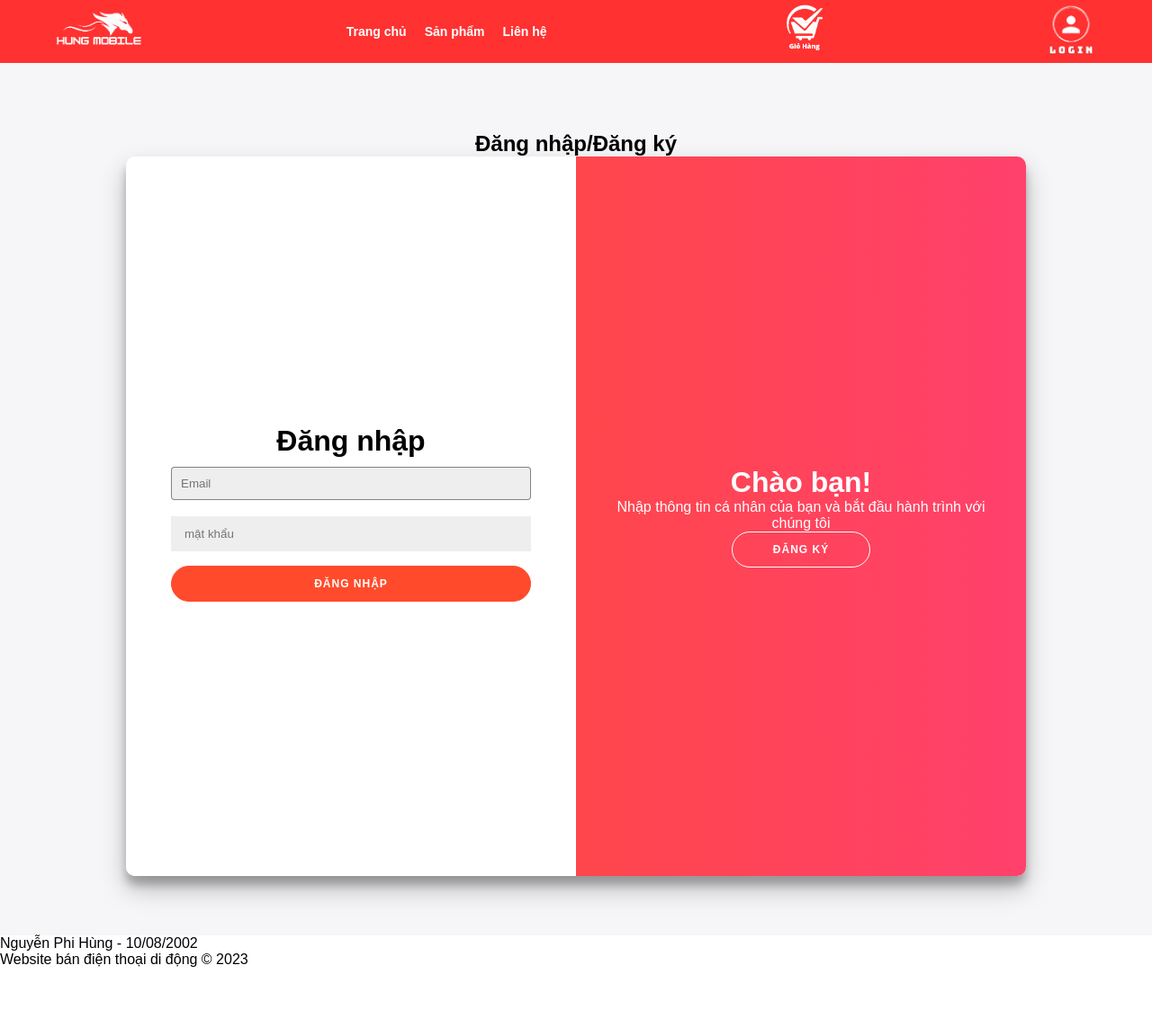
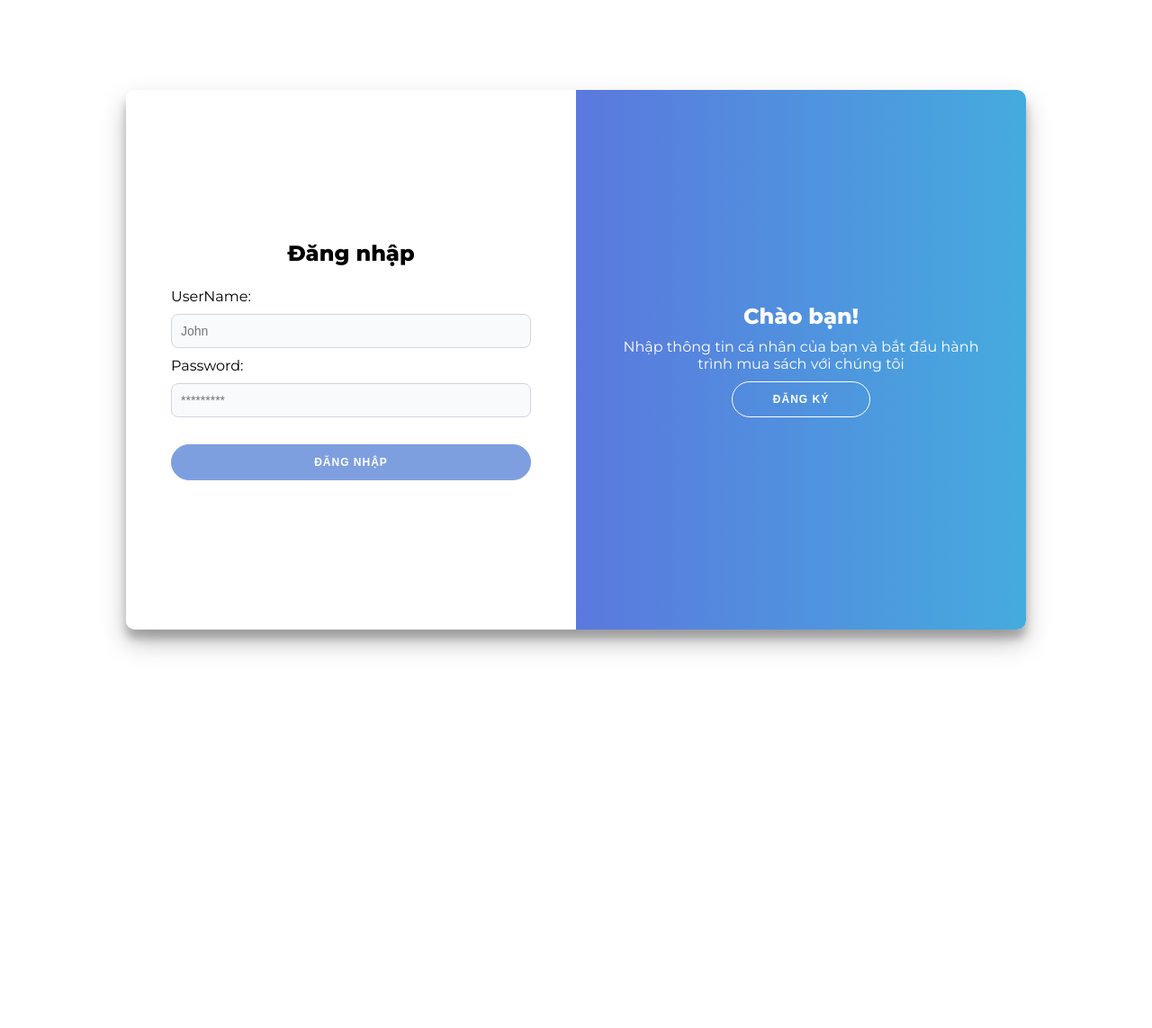
Before and after one commit to phamdungdev03/Web_BanSach, a PHP site: page /dangnhap.php in a window 1280 px wide. Shown: the whole page at 90% size. After the commit the page ends 726 px from the top, so only its background shows below. Run offline with PHP 8.4, Linux system fonts and the light colour scheme; some libraries are stand-ins or nearby versions.

Commit message:
login signup

```diff
--- a/dangnhap.css
+++ b/dangnhap.css
@@ -1,52 +1,73 @@
 @import url('https://fonts.googleapis.com/css?family=Montserrat:400,800');
 
+*{
+    margin: 0;
+    padding: 0;
+    box-sizing: border-box;
+}
 
-/* body {
-    background: #f6f5f7;
+.main{
     display: flex;
     justify-content: center;
     align-items: center;
-    flex-direction: column;
     font-family: 'Montserrat', sans-serif;
     height: 100vh;
-    margin: -20px 0 50px;
-} */
-
-h1 {
-    font-weight: bold;
-    margin: 0;
 }
 
-h2 {
-    margin-top:80px ;
-    text-align: center;
+.containerr {
+    background-color: #fff;
+    border-radius: 10px;
+    box-shadow: 0 14px 28px rgba(0, 0, 0, 0.25),
+        0 10px 10px rgba(0, 0, 0, 0.22);
+    position: relative;
+    overflow: hidden;
+    width: 1000px;
+    max-width: 100%;
+    min-height: 600px;
 }
 
-/* p {
-    font-size: 14px;
-    font-weight: 100;
-    line-height: 20px;
-    letter-spacing: 0.5px;
-    margin: 20px 0 30px;
-} */
-
-span {
-    font-size: 12px;
+.form-container {
+    position: absolute;
+    top: 0;
+    height: 100%;
+    transition: all 0.6s ease-in-out;
 }
 
-a {
-    color: #333;
-    font-size: 14px;
-    text-decoration: none;
-    margin: 15px 0;
+.sign-in-container {
+    left: 0;
+    width: 50%;
+    z-index: 2;
 }
+
+.sign-up-container {
+    left: 0;
+    width: 50%;
+    opacity: 0;
+    z-index: 1;
+}
+
+form {
+    background-color: #FFFFFF;
+    display: flex;
+    justify-content: center;
+    flex-direction: column;
+    padding: 0 50px;
+    height: 100%;
+}
+
+.title{
+    text-align: center;
+    margin-bottom: 24px;
+}
+
 #btn{
-    border: 1px solid #FF4B2B;
-    background-color: #FF4B2B;
+    border: 1px solid #7E9FDF;
+    background-color: #7E9FDF;
     border-radius: 20px;
     color: #FFFFFF;
     font-size: 12px;
     font-weight: bold;
+    margin-top: 20px;
     padding: 12px 45px;
     letter-spacing: 1px;
     text-transform: uppercase;
@@ -88,96 +109,10 @@ button.ghost {
     border-color: #FFFFFF;
 }
 
-
-form {
-    background-color: #FFFFFF;
-    display: flex;
-    align-items: center;
-    justify-content: center;
-    flex-direction: column;
-    padding: 0 50px;
-    height: 100%;
-    text-align: center;
-}
-
-  select{
-    padding: 8px 20px;
-    border-radius: 5px;
-    background-color: #f6f5f7;
-    border: 2px solid #ccc;
-    appearance: none;
-    font-family: 'Montserrat', sans-serif;
-    -webkit-appearance:none;
-    -moz-appearance:none;
-    margin-right: 10px;
-    margin-bottom: 20px;
-    font-size: 14px;
-
-    width: 100%;
-  }
-
-  select:focus{
-    outline: none;
-  }
-
-  option{
-    font-family: 'Montserrat', sans-serif;
-    font-size: 14px;
-  }
-input {
-    background-color: #eee;
-    border: none;
-    padding: 12px 15px;
-    margin: 8px 0;
-    width: 100%;
-}
-.chinh{
-    background: #f6f5f7;
-    display: flex;
-    justify-content: center;
-    align-items: center;
-    flex-direction: column;
-    font-family: 'Montserrat', sans-serif;
-    height: 130vh;
-    /* margin-bottom: 100px; */
-    /* margin: -20px 0 50px; */
-}
-.containerr {
-    background-color: #fff;
-    border-radius: 10px;
-    box-shadow: 0 14px 28px rgba(0, 0, 0, 0.25),
-        0 10px 10px rgba(0, 0, 0, 0.22);
-    position: relative;
-    overflow: hidden;
-    width: 1000px;
-    max-width: 100%;
-    min-height: 800px;
-
-}
-
-.form-container {
-    position: absolute;
-    top: 0;
-    height: 100%;
-    transition: all 0.6s ease-in-out;
-}
-
-.sign-in-container {
-    left: 0;
-    width: 50%;
-    z-index: 2;
-}
-
 .containerr.right-panel-active .sign-in-container {
     transform: translateX(100%);
 }
 
-.sign-up-container {
-    left: 0;
-    width: 50%;
-    opacity: 0;
-    z-index: 1;
-}
 
 .containerr.right-panel-active .sign-up-container {
     transform: translateX(100%);
@@ -187,13 +122,11 @@ input {
 }
 
 @keyframes show {
-
     0%,
     49.99% {
         opacity: 0;
         z-index: 1;
     }
-
     50%,
     100% {
         opacity: 1;
@@ -218,8 +151,8 @@ input {
 
 .overlay {
     background: #FF416C;
-    background: -webkit-linear-gradient(to right, #FF4B2B, #FF416C);
-    background: linear-gradient(to right, #FF4B2B, #FF416C);
+    background: -webkit-linear-gradient(to right, #7145DE , #45ABDE);
+    background: linear-gradient(to right, #7145DE , #45ABDE);
     background-repeat: no-repeat;
     background-size: cover;
     background-position: 0 0;
@@ -268,3 +201,27 @@ input {
 .containerr.right-panel-active .overlay-right {
     transform: translateX(20%);
 }
+
+p{
+    display: block;
+    padding: 10px 0;
+    font-size: 16px;
+    font-weight: 500;
+}
+
+.input {
+    background-color: #f9fafb;
+    border: 1px solid #d1d5db;
+    color: #1f2937;
+    font-size: 14px;
+    border-radius: 8px;
+    margin: 10px 0;
+    width: 100%;
+    padding: 10px;
+}
+
+.input:focus {
+    outline: none;
+    border-color: #333;
+    box-shadow: 0 0 0 1px #333;
+}
--- a/dangnhap.php
+++ b/dangnhap.php
@@ -6,100 +6,58 @@
     <meta name="viewport" content="width=device-width, initial-scale=1.0">
     <title>Đăng nhập - Đăng ký</title>
     <link rel="stylesheet" href="./dangnhap.css">
-    <link rel="stylesheet" href="./style.css">
     <link rel="stylesheet" href="https://fontawesome.com/v5/icons/facebook-f?f=brands&s=solid">
-    <link rel="shortcut icon" href="./hinh_anh/logomb.png" />
 </head>
 
 <body>
-    <header>
-        <div class="header-container">
-            <div class="logo">
-                <a href="index.php"><img src="./hinh_anh/logomb.png" alt="logo"></a>
-            </div>
-            <nav>
-                <ul>
-                    <li><a href="index.php">Trang chủ</a></li>
-                    <li><a href="sanpham.php">Sản phẩm</a></li>
-                    <li><a href="giohang.php">Liên hệ</a></li>
-                </ul>
-            </nav>
-
-            <div class="cart">
-                <a href="#"><img src="./hinh_anh/logogiohang.png" alt="Giỏ hàng"></a>
-            </div>
-            <div class="dangnhap">
-                <a href="dangnhap.php"><img src="./hinh_anh/logodangnhap.png" alt="Đăng nhập"></a>
-            </div>
-
-        </div>
-
-    </header>
-    <div class="chinh">
-
-
-        <h2>Đăng nhập/Đăng ký</h2>
+    <div class="main">
         <div class="containerr" id="containerr">
             <div class="form-container sign-up-container">
                 <form action="xulydangky.php" method="POST" name="myForm" onsubmit="return validateForm()">
-
-                    <h1>Tạo tài khoản</h1>
-                    <input type="text" name="ten" placeholder="Họ và tên" />
-                    <input type="text" name="sdt" placeholder="Số điện thoại" />
-                    <div>
-                        <select id="city" name="city">
-                            <option value="" name="city" selected>Chọn tỉnh thành</option>
-                        </select>
-
-                        <select id="district" name="district">
-                            <option value="" name="district" selected>Chọn quận huyện</option>
-                        </select>
-
-                        <select id="ward" name="ward">
-                            <option value="" name="ward" selected>Chọn phường xã</option>
-                        </select>
-
-
-                    </div>
-                    <input type="text" name="diachicuthe" placeholder="Địa chỉ cụ thể" />
-                    <input type="email" name="email" placeholder="Email" />
-                    <input type="text" name="tendangnhap" placeholder="Tên đăng nhập" />
-                    <input type="password" name="matkhau" placeholder="Mật khẩu" />
-                    <input type="password" name="xnmatkhau" placeholder="Xác nhận mật khẩu" />
-                    <input class="brcl" type="submit" id="btn" name="btnSavedk" value="ĐĂNG KÝ">
+                    <h2 class="title">Tạo tài khoản</h2>
+                    <input type="text" name="ten" class="input" placeholder="Họ và tên" />
+                    <input type="text" name="sdt" class="input"  placeholder="Số điện thoại" />
+                    <input type="text" name="diachicuthe" class="input"  placeholder="Địa chỉ cụ thể" />
+                    <input type="email" name="email" class="input"  placeholder="Email" />
+                    <input type="text" name="tendangnhap" class="input"  placeholder="Tên đăng nhập" />
+                    <input type="password" name="matkhau" class="input"  placeholder="Mật khẩu" />
+                    <input type="password" name="xnmatkhau" class="input"  placeholder="Xác nhận mật khẩu" />
+                    <input class="button_submit" type="submit" class="input"  id="btn" name="btnSavedk" value="ĐĂNG KÝ">
                 </form>
             </div>
             <div class="form-container sign-in-container">
                 <form action="xulydangnhap.php" method="POST">
-                    <h1>Đăng nhập</h1>
-                    <input type="text" name="username" placeholder="Email" />
-                    <input type="password" name="password" placeholder="mật khẩu" />
-                    <input class="brcl" type="submit" id="btn" name="login" value="ĐĂNG NHẬP">
+                    <h2 class="title">Đăng nhập</h2>
+                    <div>
+                        <label class="label">UserName: </label>
+                        <input type="text" name="username"  id="username" class="input" placeholder="John" required />
+                    </div>
+
+                    <div>
+                        <label for="password" class="label">Password: </label>
+                        <input type="password" name="password"  id="password" class="input" placeholder="*********" required />
+                    </div>
+
+                    <input class="button_submit" type="submit" id="btn" name="login" value="ĐĂNG NHẬP">
                 </form>
             </div>
             <div class="overlay-container">
                 <div class="overlay">
                     <div class="overlay-panel overlay-left">
-                        <h1>Chào mừng trở lại!</h1>
+                        <h2>Chào mừng trở lại!</h2>
                         <p>Để giữ kết nối với chúng tôi, vui lòng đăng nhập bằng thông tin cá nhân của bạn</p>
                         <button class="ghost" id="signIn">Đăng nhập</button>
                     </div>
                     <div class="overlay-panel overlay-right">
-                        <h1>Chào bạn!</h1>
-                        <p>Nhập thông tin cá nhân của bạn và bắt đầu hành trình với chúng tôi</p>
+                        <h2>Chào bạn!</h2>
+                        <p>Nhập thông tin cá nhân của bạn và bắt đầu hành trình mua sách với chúng tôi</p>
                         <button class="ghost" id="signUp">Đăng ký</button>
                     </div>
                 </div>
             </div>
         </div>
+    </div>
 
-</div>
-<footer style ="bottom: 0; height:  103px; ">
-    <div class="footer-ct" >
-            <p>Nguyễn Phi Hùng - 10/08/2002 </p>
-            <p>Website bán điện thoại di động &copy; 2023</p>
-    </div>
-</footer>
 </body>
 
 </html>
--- a/xulydangnhap.php
+++ b/xulydangnhap.php
@@ -1,6 +1,6 @@
 <?php
 include 'config.php';
-$conn = mysqli_connect($DB_HOST, $DB_USER, $DB_PASS, $DB_NAME);
+$conn = mysqli_connect($DB_HOST, $DB_USER, $DB_PASS, $DB_NAME, 3366);
 if (!$conn) {
     die("Kết nối thất bại: " . mysqli_connect_error());
 }
```
Also changed, not shown: config.php (+4 -4 lines), index.php (+2 -11 lines), xulydangky.php (+3 -6 lines).
